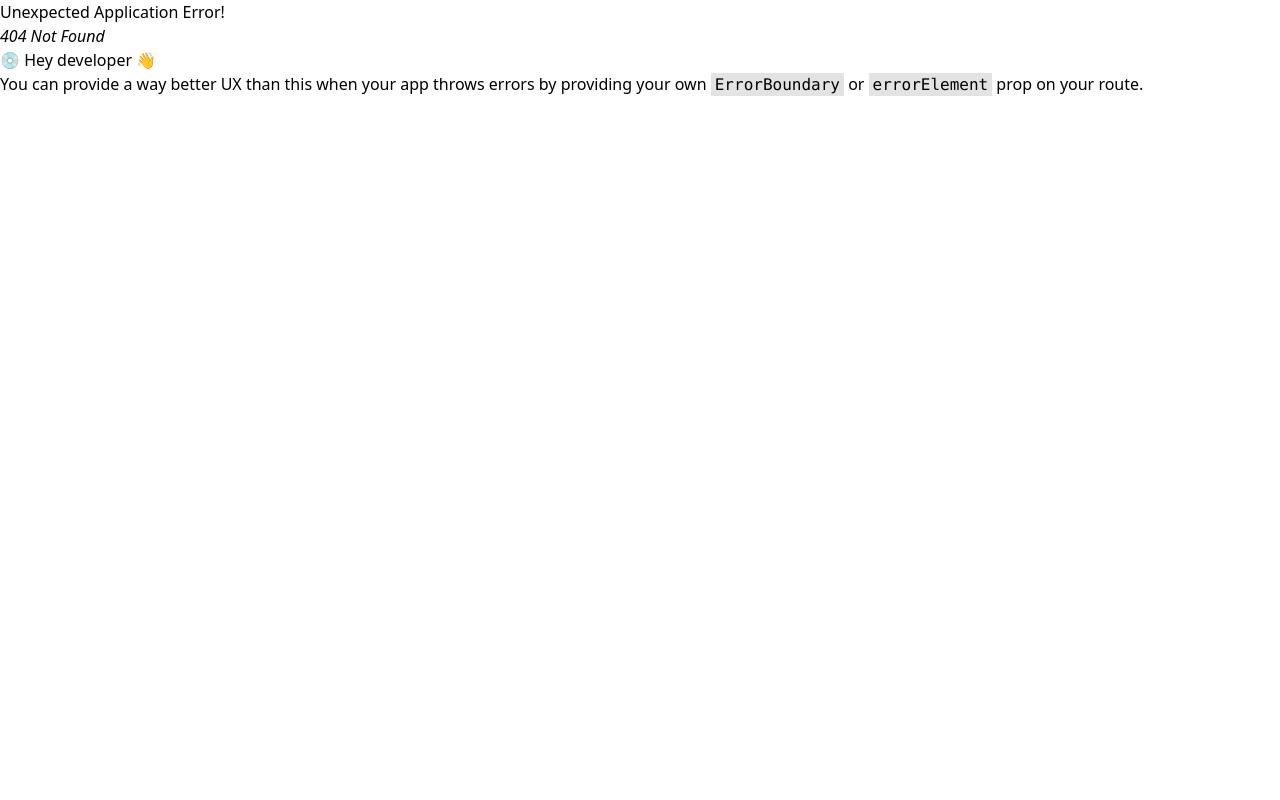
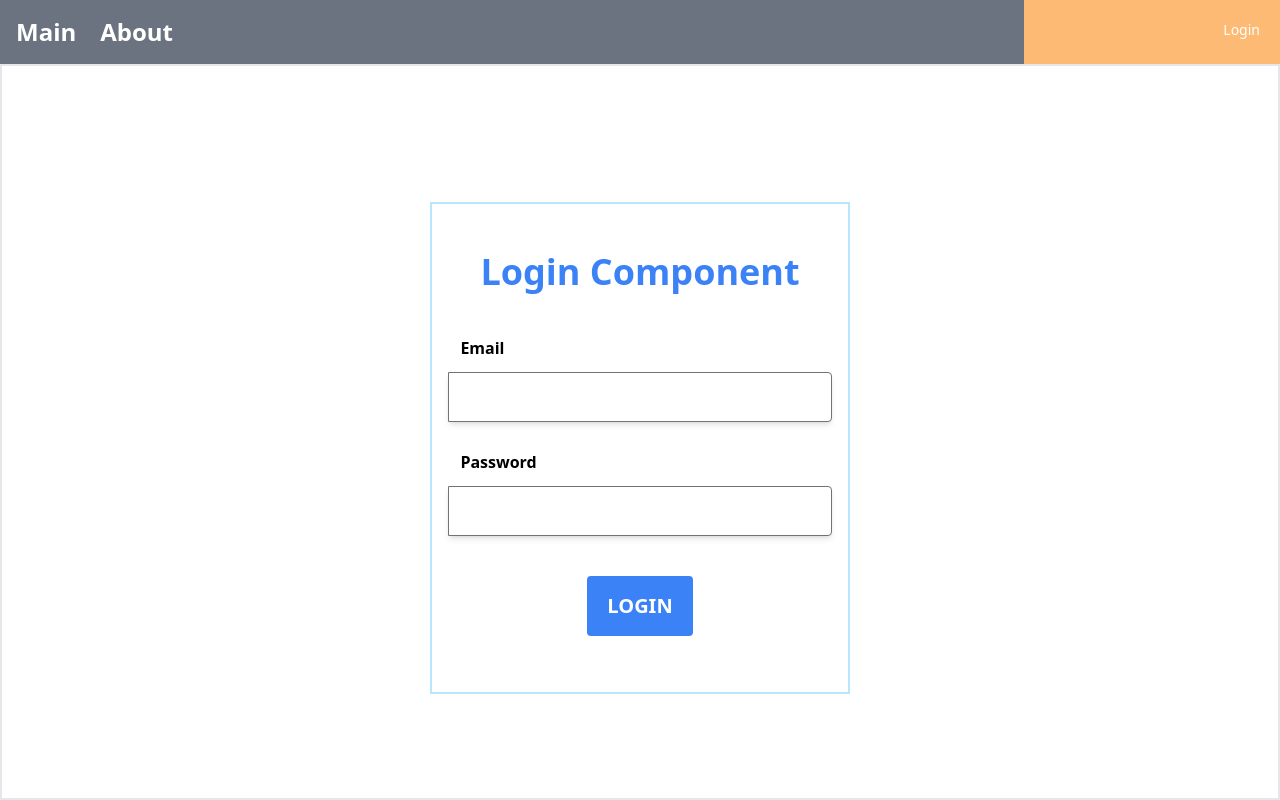
Before and after one commit to LGJ420/study1_front, a React (Create React App) app: page /member/login in a window 1280 px wide. Before the commit this address had no page. Built offline with nearby package versions, Linux system fonts and the light colour scheme; the HTML template or start-up script is replaced by a standard one.

Commit message:
8.2.1 로그인 페이지와 로그인

```diff
--- /dev/null
+++ b/src/components/member/LoginComponent.js
@@ -0,0 +1,74 @@
+import { useState } from "react";
+import { useDispatch } from "react-redux";
+import { login } from "../../slices/loginSlice";
+
+const initState = {
+    email: '',
+    pw: ''
+}
+
+const LoginComponent = () => {
+
+    const [loginParam, setLoginParam] = useState({...initState});
+
+    const dispatch = useDispatch();
+
+    const handleChange = (e) => {
+        loginParam[e.target.name] = e.target.value;
+
+        setLoginParam({...loginParam});
+    }
+
+    const handleClickLogin = (e) => {
+
+        dispatch(login(loginParam));
+    }
+
+    return (
+        <div className="border-2 border-sky-200 mt-10 m-2 p-4">
+            <div className="flex justify-center">
+                <div className="text-4xl m-4 p-4 font-extrabold text-blue-500">
+                    Login Component
+                </div>
+            </div>
+            <div className="flex justify-center">
+                <div className="relative mb-4 flex w-full flex-wrap items-stretch">
+                    <div className="w-full p-3 text-left font-bold">
+                        Email
+                    </div>
+                    <input className="w-full p-3 rounded-r border border-solid border-neutral-500 shadow-md"
+                        name="email"
+                        type={'text'}
+                        value={loginParam.email}
+                        onChange={handleChange}>
+                    </input>
+                </div>
+            </div>
+            <div className="flex justify-center">
+                <div className="relative mb-4 flex w-full flex-wrap items-stretch">
+                    <div className="w-full p-3 text-left font-bold">
+                        Password
+                    </div>
+                    <input className="w-full p-3 rounded-r border border-solid border-neutral-500 shadow-md"
+                        name="pw"
+                        type={'password'}
+                        value={loginParam.pw}
+                        onChange={handleChange}>
+                    </input>
+                </div>
+            </div>
+            <div className="flex justify-center">
+                <div className="relative mb-4 flex w-full justify-center">
+                    <div className="w-2/5 p-6 flex justify-center font-bold">
+                        <button className="rounded p-4 w-36 bg-blue-500 text-xl text-white"
+                            onClick={handleClickLogin}>
+                            LOGIN
+                        </button>
+                    </div>
+                </div>
+            </div>
+        </div>
+    )
+}
+
+export default LoginComponent;
--- a/src/components/menus/BasicMenu.js
+++ b/src/components/menus/BasicMenu.js
@@ -1,6 +1,14 @@
+import { useSelector } from "react-redux";
 import { Link } from "react-router-dom";
 
 const BasicMenu = () => {
+
+    /**
+     * 로그인 상황을 useSelector가 감지
+     * 파라미터에는 함수를 지정, 함수를 이용해 상태를 전달
+     * "loginSlice" 라고 이름지어 놨으니 그것을 사용
+     */
+    const loginState = useSelector(state => state.loginSlice);
 
     return (
         <nav id='navbar' className="flex bg-blue-300">
@@ -13,19 +21,33 @@ const BasicMenu = () => {
                     <li className="pr-6 text-2xl">
                         <Link to={'/about'}>About</Link>
                     </li>
+
+                    {loginState.email ?
+                    <>
                     <li className="pr-6 text-2xl">
                         <Link to={'/todo/'}>Todo</Link>
                     </li>
                     <li className="pr-6 text-2xl">
                         <Link to={'/products/'}>Products</Link>
                     </li>
+                    </>
+                    :
+                    <>
+                    </>
+                    }
+
                 </ul>
             </div>
 
             <div className="w-1/5 flex justify-end bg-orange-300 p-4 font-medium">
+            {!loginState.email ?
                 <div className="text-white text-sm m-1 rounded">
-                    Login
+                    <Link to={'/member/login'}>Login</Link>
                 </div>
+            :
+                <>
+                </>
+            }
             </div>
 
         </nav>
--- /dev/null
+++ b/src/pages/member/LoginPage.js
@@ -0,0 +1,17 @@
+import LoginComponent from "../../components/member/LoginComponent";
+import BasicMenu from "../../components/menus/BasicMenu";
+
+const LoginPage = () => {
+
+    return (
+        <div className="fixed top-0 left-0 z-[1055] flex flex-col h-full w-full">
+            <BasicMenu />
+
+            <div className="flex flex-wrap w-full h-full justify-center items-center border-2">
+                <LoginComponent />
+            </div>
+        </div>
+    )
+}
+
+export default LoginPage;
--- /dev/null
+++ b/src/router/memberRouter.js
@@ -0,0 +1,16 @@
+import { Suspense, lazy } from "react";
+
+const Loading = <div>Loading....</div>
+const Login = lazy(()=>import("../pages/member/LoginPage"))
+
+const memberRouter = () => {
+
+    return [
+        {
+            path: "login",
+            element: <Suspense fallback={Loading}><Login /></Suspense>
+        }
+    ]
+}
+
+export default memberRouter;
--- a/src/router/root.js
+++ b/src/router/root.js
@@ -2,6 +2,7 @@ import { Suspense, lazy } from "react";
 import { createBrowserRouter } from "react-router-dom";
 import todoRouter from "./todoRouter";
 import productsRouter from "./productsRouter";
+import memberRouter from "./memberRouter";
 
 const Loading = <div>Loading...</div>
 const Main = lazy(()=>import("../pages/MainPage"))
@@ -31,6 +32,11 @@ const root = createBrowserRouter([
         path: "products",
         element: <Suspense fallback={Loading}><ProductsIndex /></Suspense>,
         children: productsRouter()
+    },
+
+    {
+        path: "member",
+        children: memberRouter()
     }
 
 ])
--- a/src/slices/loginSlice.js
+++ b/src/slices/loginSlice.js
@@ -22,6 +22,14 @@ const loginSlice = createSlice({
     reducers: {
         login: (state, action) => {
             console.log("login.....");
+
+            /**
+             * 두번째 파라미터 action으로 payload라는 속성을 이용해서
+             * 컴포넌트가 전달하는 데이터를 확인할 수 있다
+             */
+            const data = action.payload;
+
+            return {email: data.email};
         },
         logout: (state, action) => {
             console.log("logout....");
```
